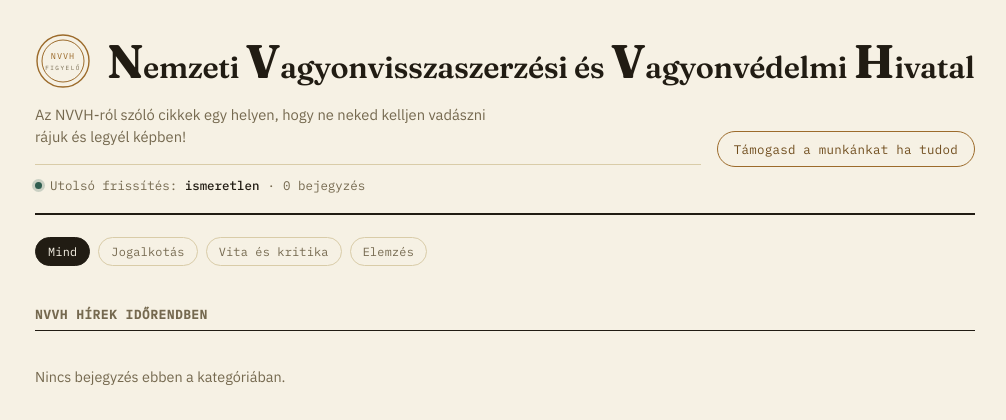
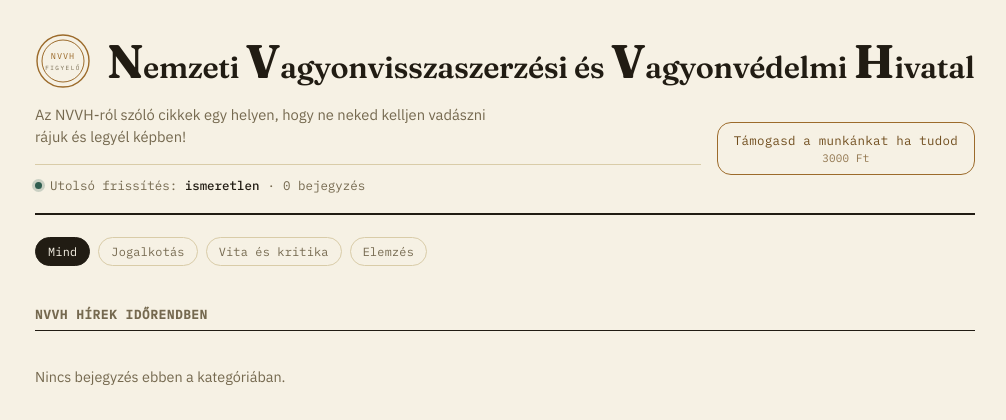
Before and after one commit to puskaister/holasuska, a PHP site: page / in a window 1280 px wide. Shown: the top 420 px of the page, without its empty margins (135-1141 px from the left). Run offline with PHP 8.4, Linux system fonts and the light colour scheme; data comes from the database, SQL or seed files in the repository; data that the repository does not hold is empty.

Commit message:
"3000 Ft" felirat hozzáadása a Paypal gomb szövege alá
Co-Authored-By: Claude Sonnet 5 <noreply@anthropic.com>

```diff
--- a/index.php
+++ b/index.php
@@ -311,14 +311,20 @@ $jsonLd = [
     font-size:0.78rem;
     letter-spacing:0.02em;
     padding:9px 16px;
-    border-radius:999px;
+    border-radius:14px;
     border:1px solid var(--brass);
     background:transparent;
     color:var(--brass-strong);
     cursor:pointer;
     white-space:nowrap;
+    display:flex;
+    flex-direction:column;
+    align-items:center;
+    gap:2px;
+    line-height:1.3;
   }
   .support-btn:hover{background:var(--brass);color:var(--paper);}
+  .support-btn-amount{font-size:0.68rem;opacity:0.75;}
 
   /* filters */
   .filters{
@@ -517,7 +523,10 @@ $jsonLd = [
         <input type="hidden" name="amount" value="3000">
         <input type="hidden" name="no_shipping" value="1">
         <input type="hidden" name="item_name" value="Támogatás – NVVH Figyelő">
-        <button type="submit" class="support-btn">Támogasd a munkánkat ha tudod</button>
+        <button type="submit" class="support-btn">
+          <span>Támogasd a munkánkat ha tudod</span>
+          <span class="support-btn-amount">3000 Ft</span>
+        </button>
       </form>
     </div>
   </div>
```
